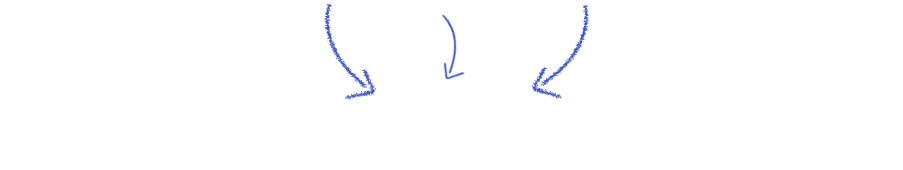
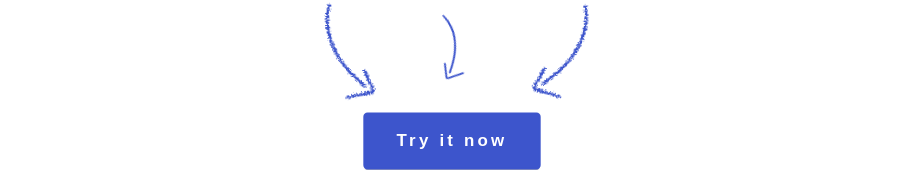
Before and after one commit to lodsa-ntos/vibralisten, a React (Create React App) app in the folder frontend/: page /about in a window 1280 px wide. Shown: the part 1262-1432 px from the top of the page, without its empty margins (188-1091 px from the left). Built offline with nearby package versions, Linux system fonts and the light colour scheme.

Commit message:
Refactor pulse animation in CTA button: improve code clarity and remove unused shake animation

```diff
--- a/frontend/src/components/Button/buttonCTA.css
+++ b/frontend/src/components/Button/buttonCTA.css
@@ -48,8 +48,9 @@ Bouncing’ effect (smooth rise and fall)
 }
 */
 
-/*
- Pulsating’ effect (increases and decreases in size)
+/* Pulsating’ effect (increases and decreases in size)
+Efeito de "pulsação" (aumenta e diminui de tamanho)
+*/
 
 @keyframes pulse {
   0% { transform: scale(1); }
@@ -60,15 +61,3 @@ Bouncing’ effect (smooth rise and fall)
 .cta-btn {
   animation: pulse 1.5s infinite ease-in-out;
 }
-*/
-
-@keyframes shake {
-  0%, 100% { transform: scale(0); }
-  25% { transform: scale(1.1); }
-  50% { transform: scale(5px); }
-  75% { transform: scale(-3px); }
-}
-
-.cta-btn {
-  animation: shake 0.7s infinite;
-}
```
